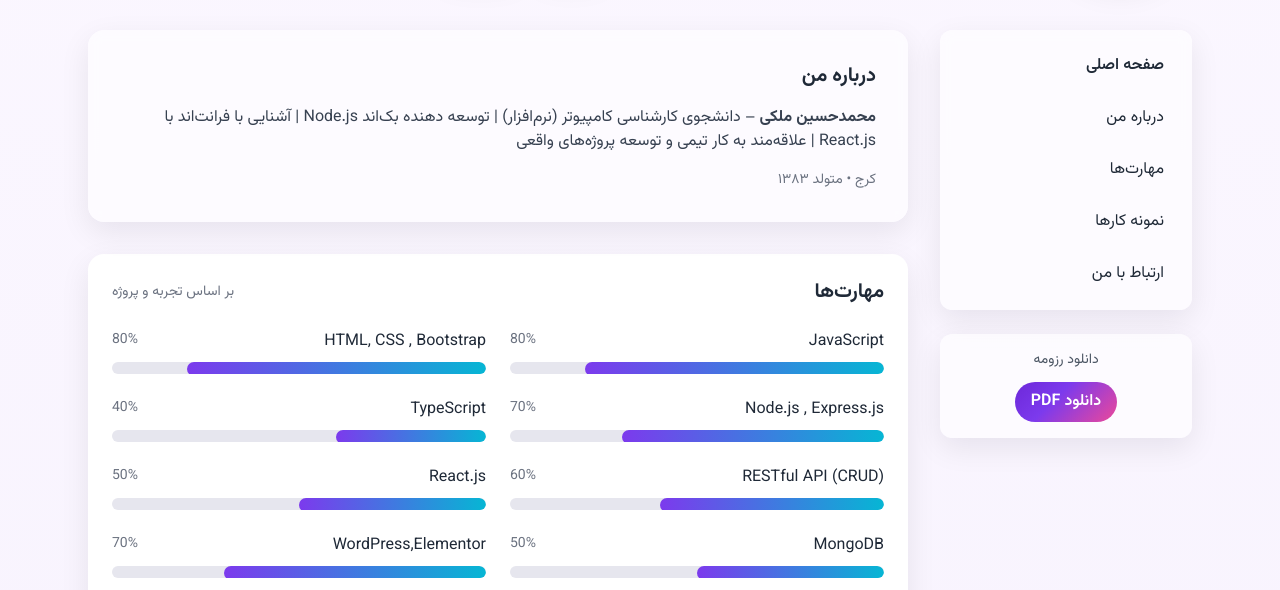
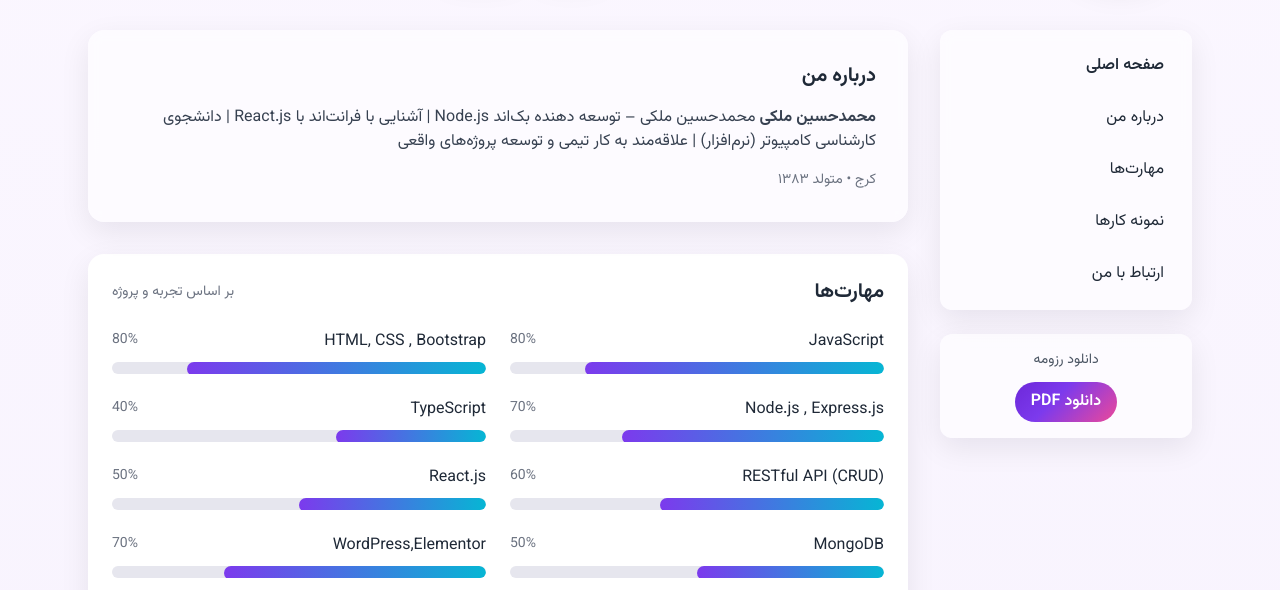
Before and after one commit to maleky83/maleky83, a plain HTML site: page index.html in a window 1280 px wide. Shown: the part 210-800 px from the top of the page. Drawn offline with nearby package versions, Linux system fonts and the light colour scheme.

Commit message:
Update index.html

```diff
--- a/index.html
+++ b/index.html
@@ -173,9 +173,7 @@
                 <!-- نام کامل -->
                 محمدحسین ملکی
               </strong>
-              – دانشجوی کارشناسی کامپیوتر (نرم‌افزار) | توسعه دهنده بک‌اند
-              Node.js | آشنایی با فرانت‌اند با React.js | علاقه‌مند به کار تیمی
-              و توسعه پروژه‌های واقعی
+              محمدحسین ملکی – توسعه دهنده بک‌اند Node.js | آشنایی با فرانت‌اند با React.js | دانشجوی کارشناسی کامپیوتر (نرم‌افزار) | علاقه‌مند به کار تیمی و توسعه پروژه‌های واقعی
             </p>
             <div class="mt-4 text-sm text-gray-500">کرج • متولد ۱۳۸۳</div>
           </article>
```
